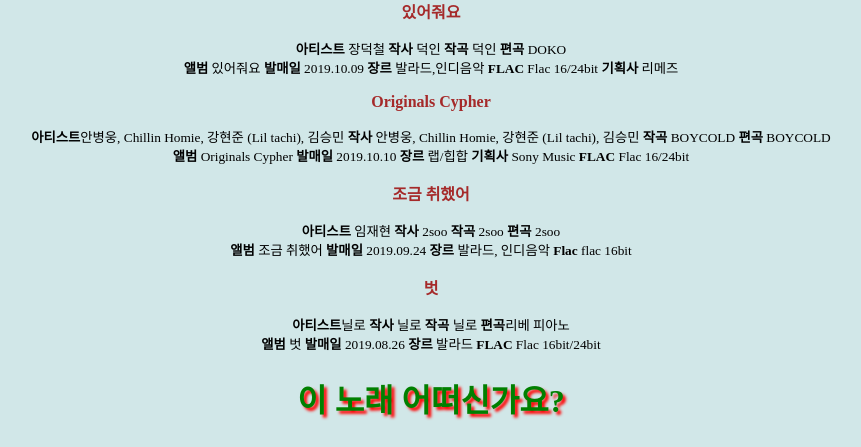
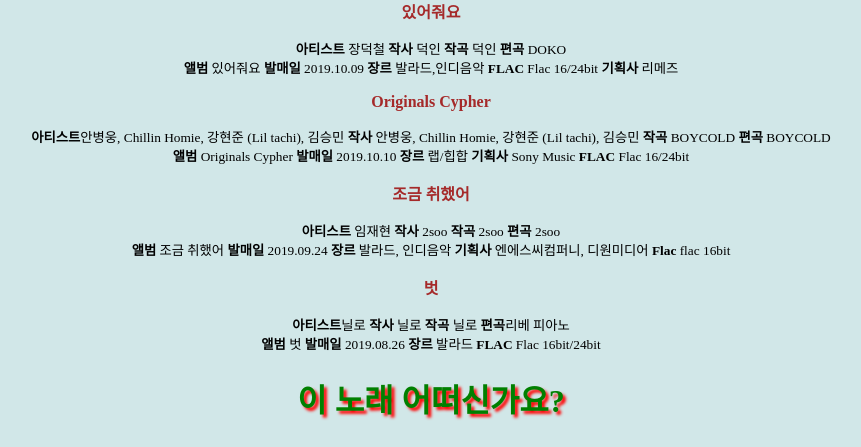
Before and after one commit to youngeun-cheon/youngeun-cheon, a PHP site: page / in a window 1280 px wide; the page is wider, and only the part inside the window is pictured. Shown: the part 5585-6032 px from the top of that part, without its empty margins (209-1070 px from the left). Run offline with PHP 8.4, Linux system fonts and the light colour scheme; data that the repository does not hold is empty; some libraries are stand-ins or nearby versions.

Commit message:
Update.album14
추가

```diff
--- a/meltube/index.php
+++ b/meltube/index.php
@@ -962,6 +962,8 @@ Flac 16/24bit
 2019.09.24
 <b>장르</b>
 발라드, 인디음악
+<b>기획사</b>
+엔에스씨컴퍼니, 디원미디어
 <b>Flac </b>
 flac 16bit
 </small></p>
```
